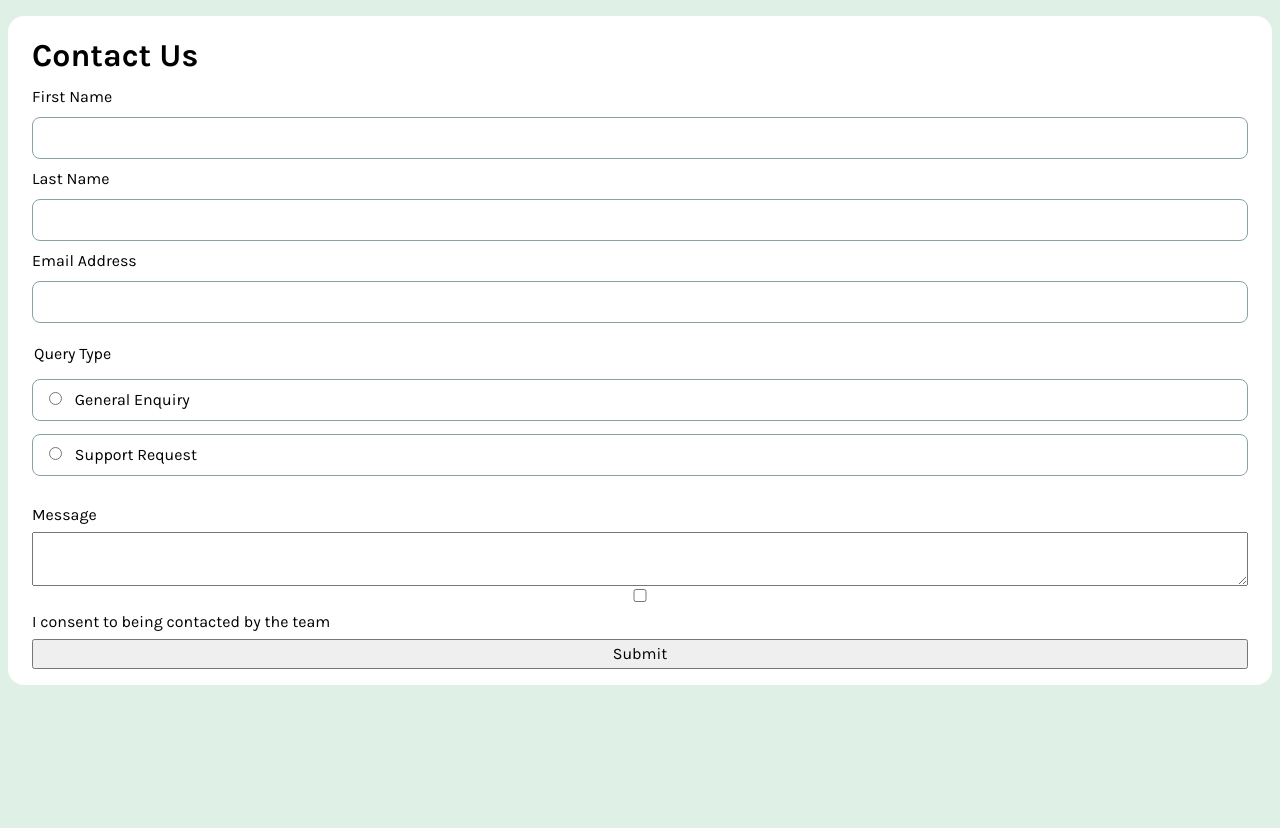
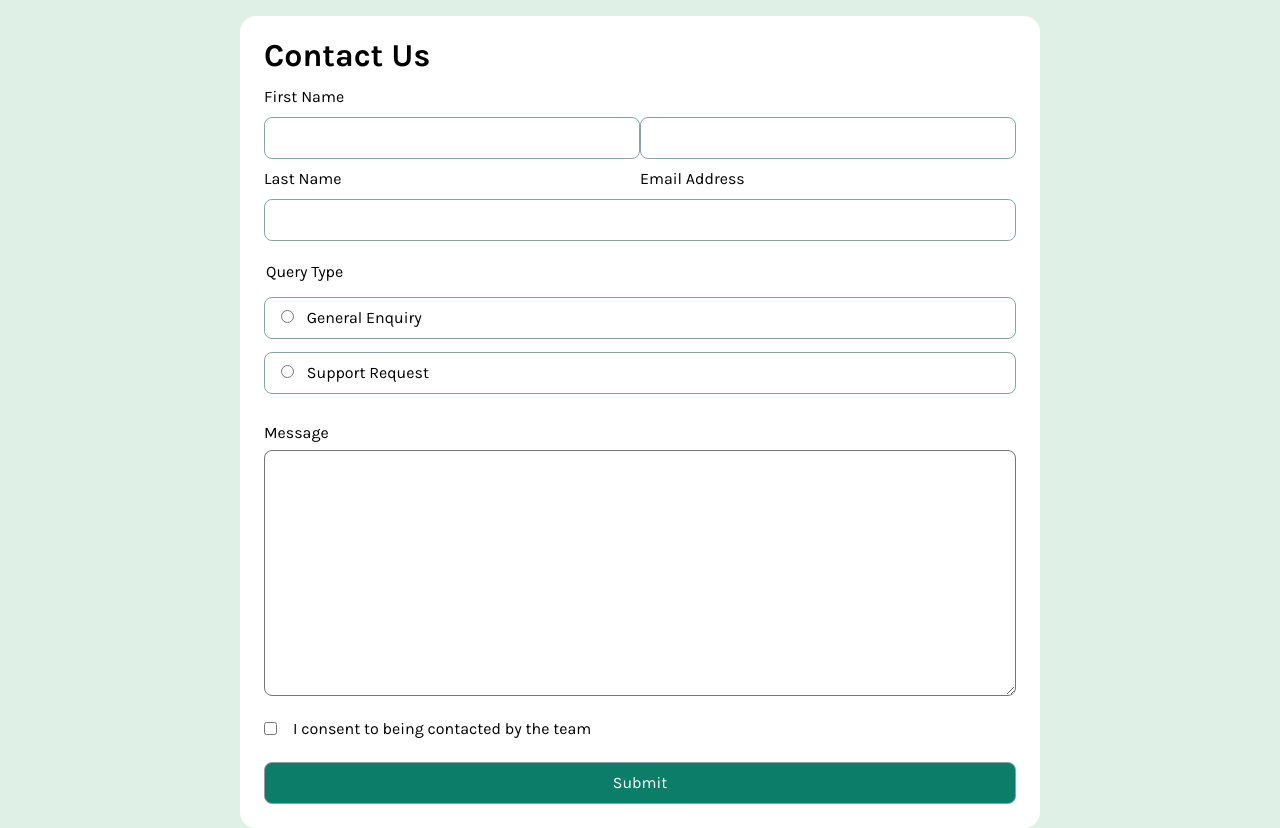
Before and after one commit to sclingan/contact-form, a React (Vite) app: page / in a window 1280 px wide. Before the commit the page ends 800 px from the top, so only its background shows below. Built offline with nearby package versions, Linux system fonts and the light colour scheme.

Commit message:
Adding basic desktop layout

```diff
--- a/src/App.css
+++ b/src/App.css
@@ -56,6 +56,8 @@ input {
     border-radius: 0.5rem;
     border: 0.02rem solid var(--grey);
     margin-block: 0.2rem;
+    outline: none;
+    cursor: pointer;
 }
 
 fieldset {
@@ -76,3 +78,87 @@ fieldset {
 input[type='radio'] {
     margin-right: 0.8rem;
 }
+
+textarea {
+    border-radius: 0.5rem;
+    outline: none;
+}
+
+input[type='checkbox'] {
+    margin-right: 1rem;
+}
+
+input[type='checkbox']:checked {
+    accent-color: var(--green);
+}
+
+.checkbox {
+    display: flex;
+    align-items: center;
+    padding-block: 1rem;
+    padding-right: 2rem;
+}
+
+button {
+    padding-block: 0.5rem;
+    margin-bottom: 0.5rem;
+    border-radius: 0.5rem;
+    border: 0.02rem solid var(--grey);
+    color: var(--white);
+    background-color: var(--green);
+}
+
+@media(min-width: 50rem) {
+
+    body {
+        display: flex;
+        flex-direction: column;
+        align-items: center;
+    }
+
+    main {
+        min-width: 50rem;
+    }
+
+    form {
+        display: grid;
+        grid-template-columns: 1fr 1fr;
+    }
+
+    #name {
+        grid-column: 1/1;
+    }
+
+    #Lname {
+        grid-column: 2/2;
+        grid-row: 2/2;
+    }
+
+    #email {
+        grid-column: 1/3;
+    }
+
+    fieldset {
+        grid-column: 1/3;
+    }
+
+    #general {
+        grid-column: 1/1;
+    }
+
+    #support {
+        grid-column: 2/2;
+    }
+
+    #message {
+        grid-column: 1/3;
+    }
+
+    #consent {
+        grid-column: 1/3;
+    }
+
+    button {
+        grid-column: 1/3;
+    }
+}
--- a/src/App.tsx
+++ b/src/App.tsx
@@ -29,12 +29,13 @@ function App() {
           <p className='sr-only'>Please select a query type</p>
         </fieldset>
         <label htmlFor='message'>Message</label>
-        {/* <input type='textarea' name='message' id='message' autoComplete='off'></input> */}
-        <textarea id='message' name='message'></textarea>
+        <textarea id='message' name='message' cols={10} rows={10}></textarea>
         <p className='sr-only'>This field is required</p>
+        <div className='checkbox'>
         <input type='checkbox' id='consent' name='consent'></input>
         <label htmlFor='consent'>I consent to being contacted by the team</label>
         <p className='sr-only'>To submit this form, please consent to being contacted</p>
+        </div>
         <button className='submit'>Submit</button>
       </form>
     </main>
```
